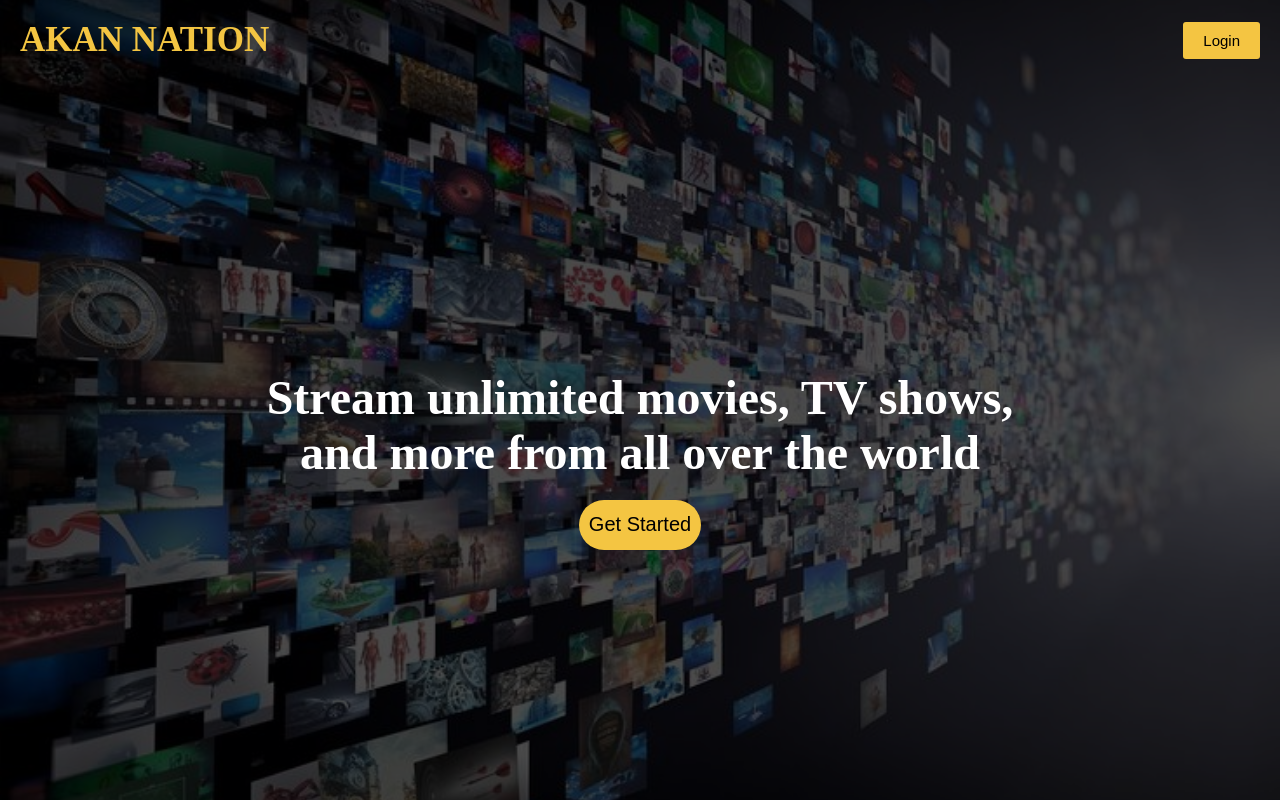
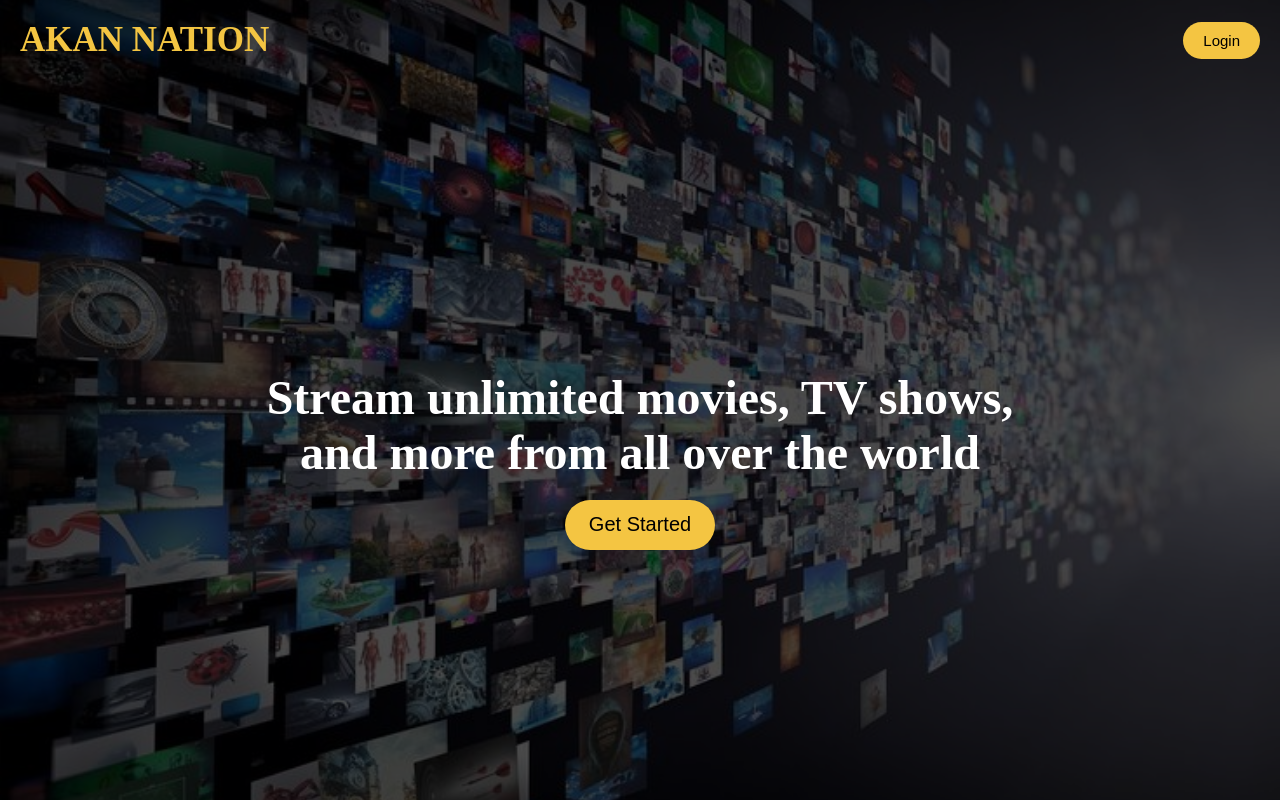
Before and after one commit to Naanaaraba/AkanNation, a PHP site: page / in a window 1280 px wide. Run offline with PHP 8.4, Linux system fonts and the light colour scheme.

Commit message:
Update project-css-styles.css

```diff
--- a/project-css-styles.css
+++ b/project-css-styles.css
@@ -50,7 +50,7 @@ button {
     display: inline-block;
     padding: 10px 20px;
     background-color:#f4c542;;
-    border-radius: 3px;
+    border-radius: 25px;
     font-size: 15px;
 }
 
@@ -104,4 +104,5 @@ main {
     padding-left: 10px;
     padding-right: 10px;
     border-radius: 25px;
+    width:150px;
 }
```
